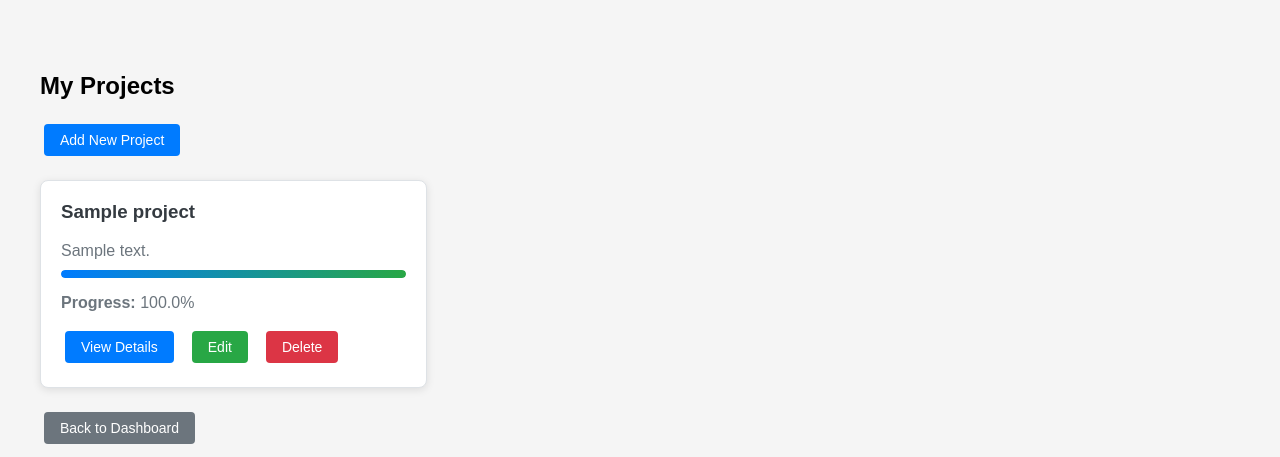
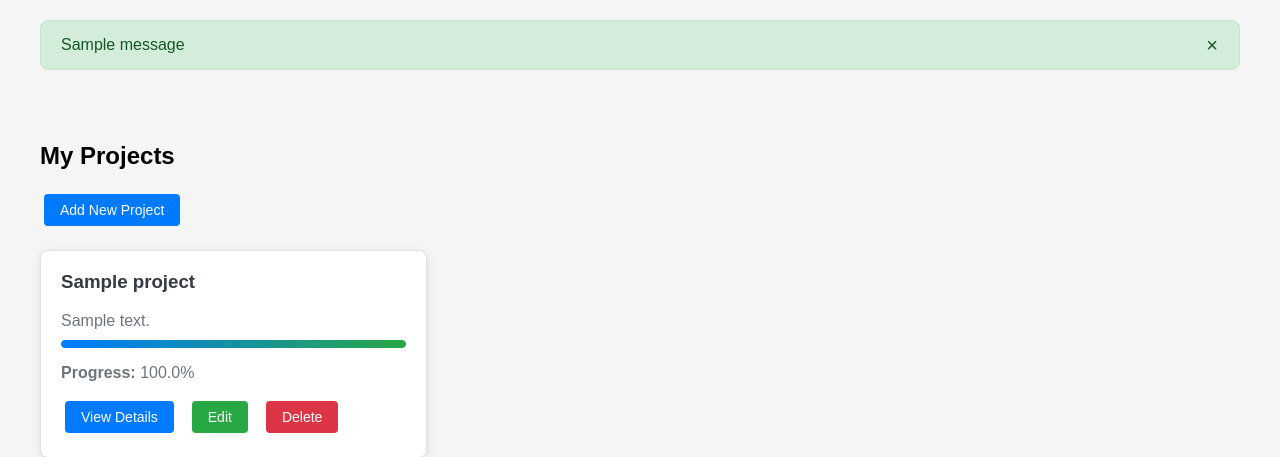
Before and after one commit to hayat-hani/Capstone-Project, a Django app: page /projects/ in a window 1280 px wide. Shown: the part 60-517 px from the top of the page. Run offline with Django 5.2, Linux system fonts and the light colour scheme; a user stored in the database is signed in; data comes from the database, SQL or seed files in the repository; tables that the repository leaves empty hold one stand-in row (values such as "Sample post"); one stand-in notice (Sample message) is shown.

Commit message:
Added Success Messages

```diff
--- a/main_app/static/css/base.css
+++ b/main_app/static/css/base.css
@@ -685,3 +685,47 @@ body {
       font-size: 1.2em;
       font-weight: 600;
   }
+
+  /* messages styling */
+  .messages-container {
+      margin: 20px auto;
+      max-width: 1200px;
+      padding: 0 20px;
+  }
+
+  .alert {
+      padding: 15px 20px;
+      margin-bottom: 10px;
+      border-radius: 8px;
+      position: relative;
+      animation: slideIn 0.3s ease;
+  }
+
+  .alert-success {
+      background-color: #d4edda;
+      border: 1px solid #c3e6cb;
+      color: #155724;
+  }
+
+  .alert-error {
+      background-color: #f8d7da;
+      border: 1px solid #f5c6cb;
+      color: #721c24;
+  }
+
+  .close-btn {
+      position: absolute;
+      top: 50%;
+      right: 15px;
+      transform: translateY(-50%);
+      background: none;
+      border: none;
+      font-size: 20px;
+      cursor: pointer;
+      color: inherit;
+  }
+
+  @keyframes slideIn {
+      from { opacity: 0; transform: translateY(-10px); }
+      to { opacity: 1; transform: translateY(0); }
+  }
--- a/main_app/templates/main_app/base.html
+++ b/main_app/templates/main_app/base.html
@@ -25,6 +25,18 @@
           </ul>
       </nav>
 
+      <!-- messages section -->
+      {% if messages %}
+        <div class="messages-container">
+            {% for message in messages %}
+              <div class="alert alert-{{ message.tags }}">
+                  {{ message }}
+                  <button type="button" class="close-btn" onclick ="this.parentElement.style.display='none'">&times;</button>
+              </div>
+            {% endfor %}
+        </div>
+      {% endif %}
+
       <main>
           {% block content %}
           {% endblock %}
--- a/main_app/templates/main_app/projects_list.html
+++ b/main_app/templates/main_app/projects_list.html
@@ -5,10 +5,10 @@
 <div class="list-container">
   <div class="list-header">
     <h2>My Projects</h2>
-    <a href="{% url 'main_app:project_create' %}" class="btn-primary">Add New Project</a>
   </div>
 
   {% if projects %}
+    <a href="{% url 'main_app:project_create' %}" class="btn-primary">Add New Project</a>
     <div class="projects-grid">
       {% for project in projects %}
         <div class="project-card">
--- a/main_app/views.py
+++ b/main_app/views.py
@@ -8,6 +8,7 @@ from .models import Skill, Project, Task, Reflection
 from django.contrib.auth.decorators import login_required
 from django.db import models
 from django.shortcuts import render, redirect, get_object_or_404
+from django.contrib import messages
 
 def home(request):
       if request.user.is_authenticated:
@@ -120,6 +121,7 @@ def skill_create(request):
                   skill = form.save(commit=False)
                   skill.user = request.user
                   skill.save()
+                  messages.success(request, f'Skill "{skill.title}" created successfully!')
                   return redirect('main_app:skills_list')
           else:
               form = SkillForm()
@@ -135,6 +137,7 @@ def skill_edit(request, skill_id):
               form = SkillForm(request.POST, instance=skill)
               if form.is_valid():
                   form.save()
+                  messages.success(request, f'Skill "{skill.title}" updated successfully!')
                   return redirect('main_app:skills_list')
           else:
               form = SkillForm(instance=skill)
@@ -147,7 +150,9 @@ def skill_delete(request, skill_id):
       if request.user.is_authenticated:
           skill = get_object_or_404(Skill, id=skill_id, user=request.user)
           if request.method == 'POST':
+              skill_title = skill.title
               skill.delete()
+              messages.success(request, f'Skill "{skill_title}" deleted successfully!')
               return redirect('main_app:skills_list')
           return render(request, 'main_app/skill_confirm_delete.html', {'skill': skill})
       else:
@@ -162,6 +167,7 @@ def project_create(request):
                   project = form.save(commit=False)
                   project.user = request.user
                   project.save()
+                  messages.success(request, f'Project "{project.title}" created successfully!')
                   return redirect('main_app:projects_list')
           else:
               form = ProjectForm()
@@ -176,6 +182,7 @@ def project_edit(request, project_id):
               form = ProjectForm(request.POST, instance=project)
               if form.is_valid():
                   form.save()
+                  messages.success(request, f'Project "{project.title}" updated successfully!')
                   return redirect('main_app:projects_list')
           else:
               form = ProjectForm(instance=project)
@@ -187,7 +194,9 @@ def project_delete(request, project_id):
       if request.user.is_authenticated:
           project = get_object_or_404(Project, id=project_id, user=request.user)
           if request.method == 'POST':
+              project_title = project.title
               project.delete()
+              messages.success(request, f'Project "{project_title}" deleted successfully!')
               return redirect('main_app:projects_list')
           return render(request, 'main_app/project_confirm_delete.html', {'project': project})
       else:
@@ -257,6 +266,8 @@ def task_toggle(request, task_id):
           if (task.skill and task.skill.user == request.user) or (task.project and task.project.user == request.user):
               task.is_completed = not task.is_completed
               task.save()
+              status = "completed" if task.is_completed else "marked as incomplete"
+              messages.success(request, f'Task "{task.title}" {status}!')
 
               # redirect back to the appropriate detail page
               if task.skill:
@@ -312,6 +323,7 @@ def reflection_edit(request, reflection_id):
                 form = ReflectionForm(request.POST, instance=reflection)
                 if form.is_valid():
                     form.save()
+                    messages.success(request, 'Reflection updated successfully!')
                     if reflection.skill:
                         return redirect('main_app:skill_detail', skill_id=reflection.skill.id)
                     elif reflection.project:
@@ -333,6 +345,7 @@ def reflection_delete(request, reflection_id):
                   skill_id = reflection.skill.id if reflection.skill else None
                   project_id = reflection.project.id if reflection.project else None
                   reflection.delete()
+                  messages.success(request, 'Reflection deleted successfully!')
 
                   if skill_id:
                       return redirect('main_app:skill_detail', skill_id=skill_id)
@@ -355,6 +368,7 @@ def task_edit(request, task_id):
                   form = TaskForm(request.POST, instance=task)
                   if form.is_valid():
                       form.save()
+                      messages.success(request, f'Task "{task.title}" updated successfully!')
                       if task.skill:
                           return redirect('main_app:skill_detail', skill_id=task.skill.id)
                       elif task.project:
@@ -376,7 +390,9 @@ def task_delete(request, task_id):
               if request.method == 'POST':
                   skill_id = task.skill.id if task.skill else None
                   project_id = task.project.id if task.project else None
+                  task_title = task.title
                   task.delete()
+                  messages.success(request, f'Task "{task_title}" deleted successfully!')
 
                   if skill_id:
                       return redirect('main_app:skill_detail', skill_id=skill_id)
```
